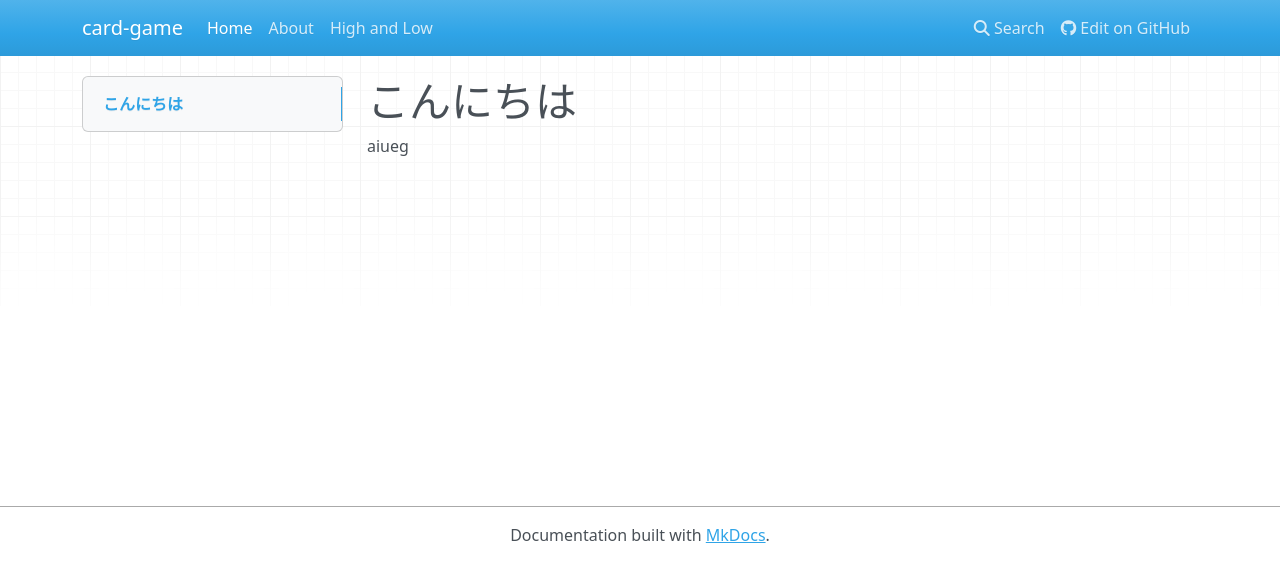
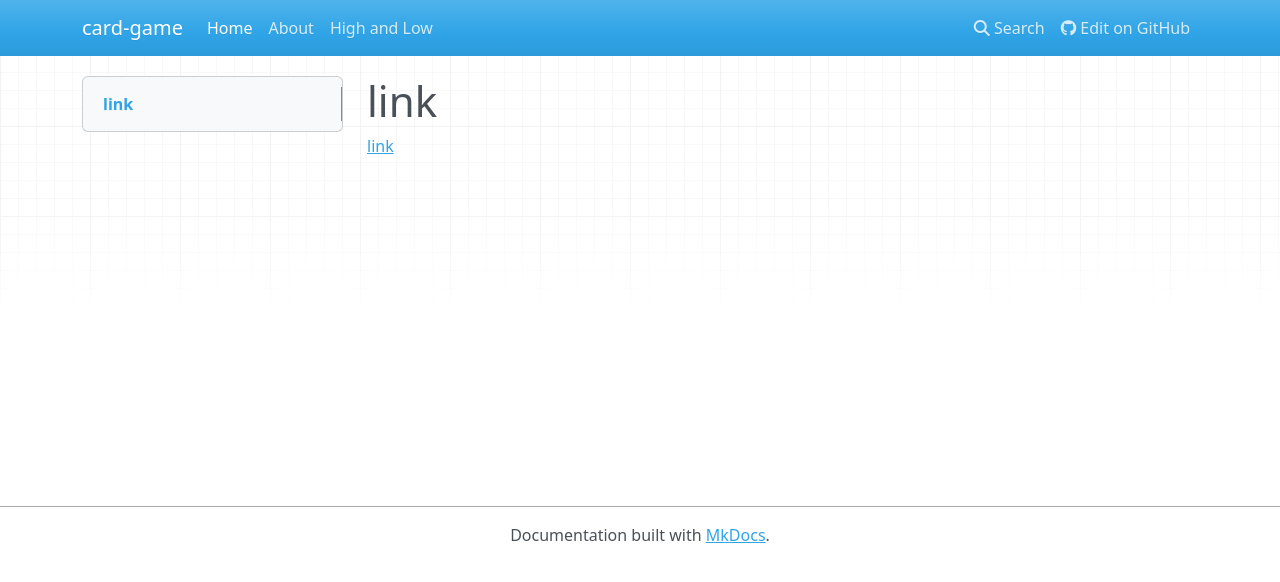
Before and after one commit to Chihiro-Tada/streamlit-practice, an MkDocs documentation site: the page built from docs/index.md, in a window 1280 px wide. Shown: the top 582 px of the page. Built offline with MkDocs 1.6.1, drawn with Linux system fonts in a browser that asks for light colours; nearby versions of some CDN libraries.

Commit message:
index.mdの内容を更新し、リンクを追加

```diff
--- a/docs/index.md
+++ b/docs/index.md
@@ -1,2 +1,2 @@
-# こんにちは
-aiueg
+# link
+[link](https://practice-tada.streamlit.app/High_and_low)
```
